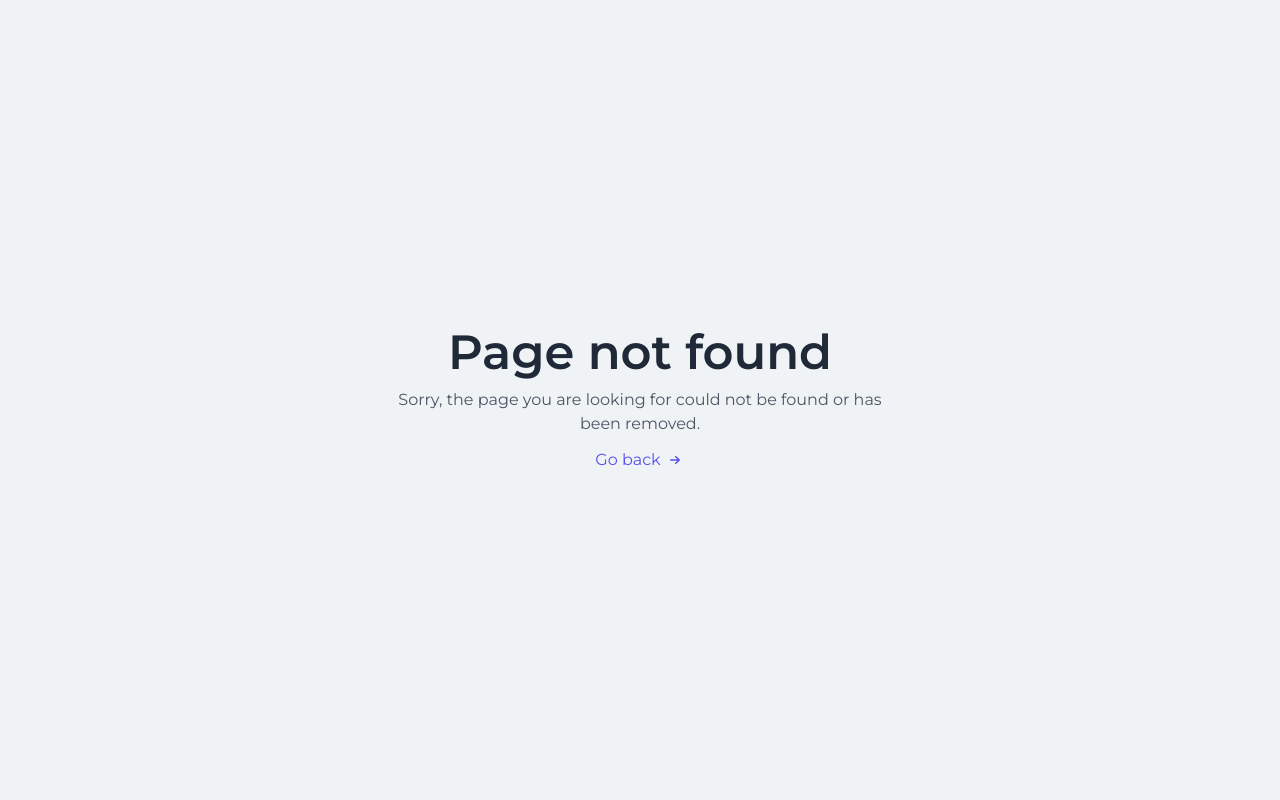
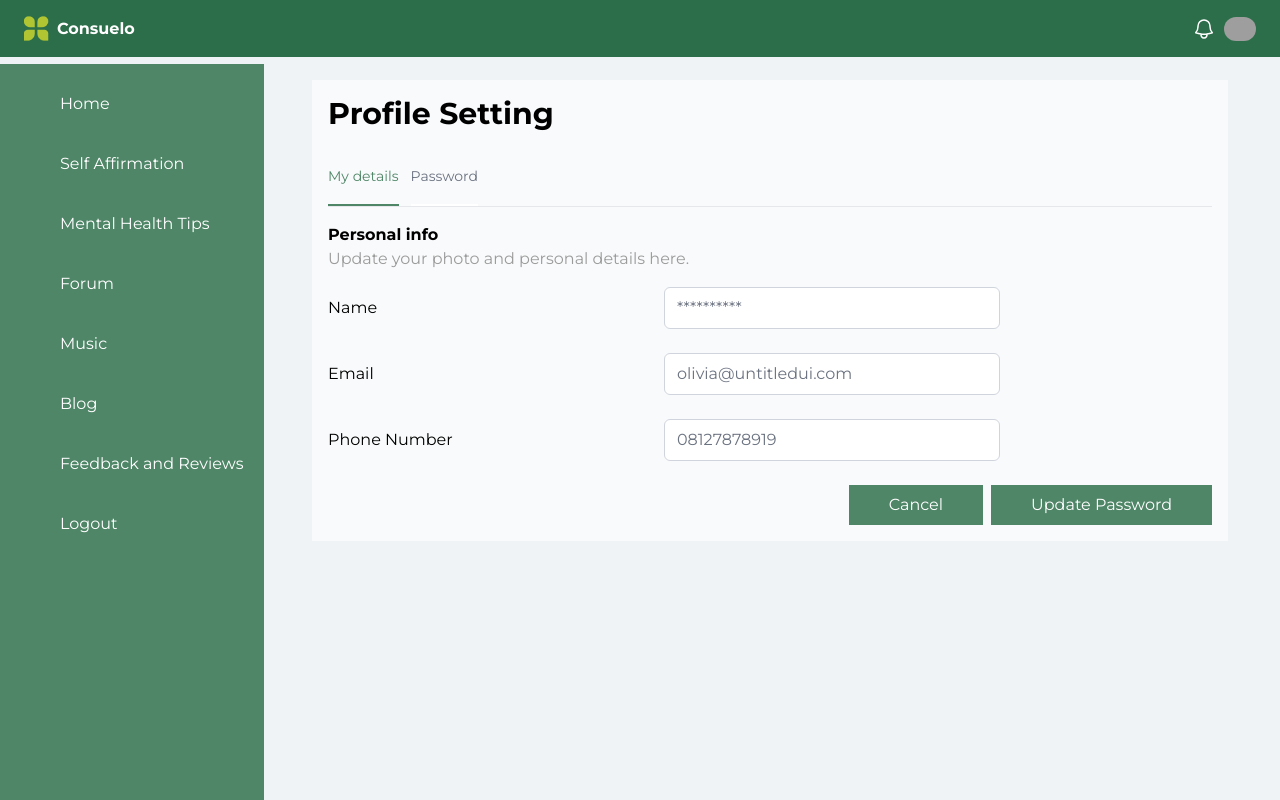
Before and after one commit to consuelo-th/consuelo-frontend, a React (Vite) app: page /me in a window 1280 px wide. Before the commit this address had no page. Built offline with nearby package versions, Linux system fonts and the light colour scheme; grey boxes are pictures that could not be loaded; a web font is replaced by a local one.

Commit message:
add profile page

```diff
--- a/src/App.jsx
+++ b/src/App.jsx
@@ -1,6 +1,8 @@
 import React from 'react';
 import { Routes, Route } from "react-router-dom";
 import './App.css';
+import Blog from './pages/Blog';
+import Blogs from './pages/AllBlogs';
 import Home from './pages/Home';
 import Landing from './pages/Landing';
 import Layout from './layout/Layout';
@@ -8,8 +10,7 @@ import NoPage from './pages/NoPage';
 import SelfAffirmation from './pages/SelfAffirmation';
 import MentalHealthTips from './pages/MentalHealthTips';
 import Forum from './pages/Forum';
-import Blog from './pages/Blog';
-import Blogs from './pages/AllBlogs';
+import Profile from './pages/Profile';
 
 function App() {
 
@@ -26,7 +27,8 @@ function App() {
           <Route path="blog/:id" element={<Blog />}/>
           <Route path="community" />
         </Route>
-        <Route path="/profile"/>
+
+        <Route path="/me" element={<Profile />}/>
         <Route path="*" element={<NoPage />} />
       </Routes>
   )
--- a/src/components/Header.jsx
+++ b/src/components/Header.jsx
@@ -1,5 +1,6 @@
 import { useState, useRef, useEffect } from "react";
 import Notification from "./Notification";
+import { Link } from "react-router-dom";
 
 
 export default () => {
@@ -26,13 +27,13 @@ export default () => {
                     { showNotification && <Notification /> }
                 </div>
 
-                <div className="">
+                <Link to="/me">
                     <img
                         src="https://randomuser.me/api/portraits/men/46.jpg"
                         className="rounded-full cursor-pointer"
                         width={32}
                     />
-                </div>
+                </Link>
             </div>
         </div>
     )
--- a/src/components/SideBar.jsx
+++ b/src/components/SideBar.jsx
@@ -1,19 +1,20 @@
 import React from 'react';
 import {navigation} from '../data'
-import { Link } from 'react-router-dom';
+import { Link, useLocation } from 'react-router-dom';
 
 const SideBar = () => {
 
+    const location = useLocation().pathname;
     const active = ' border-primary-70 bg-primary-10 text-primary-60';
     const inactive = ' border-transparent text-white hover:border-primary-70 hover:bg-primary-10 hover:text-primary-60';
-
     return (
             <div className='h-screen w-fit bg-primary-50 py-4'>
                 <ul className='flex flex-col justify-between items-start gap-3'>
                     {
                         navigation.map((nav, idx) => {
                             return (
-                                <li key={nav.id} className={`transition duration-700 ease-in-out py-3 px-5 w-full border-l-8 cursor-pointer ${+ idx === 0 ? active : inactive}` }>
+                                <li key={nav.id} className={`transition duration-700 ease-in-out py-3 px-5 w-full border-l-8 cursor-pointer ${+ location === nav.path ? active : inactive}` }>
+
                                     <Link to={nav.path}>
                                         <div className='flex gap-2 items-center'>
                                             <svg xmlns="http://www.w3.org/2000/svg" fill="none" viewBox="0 0 24 24" strokeWidth={1.5} stroke="currentColor" className="w-6 h-6">
--- /dev/null
+++ b/src/components/common.jsx/Input.jsx
@@ -0,0 +1,18 @@
+import React from 'react';
+
+const Input = ({ label, name, error, ...rest}) => {
+    return (
+        <div className="flex gap-5 justify-between items-center max-w-2xl">
+            <label  htmlFor={name}>{label}</label>
+            <input
+                {...rest}
+                name={name}
+                id={name}
+                className="focus:ring-0 border-gray-300 px-3 py-2 rounded-md outline-none focus:border-gray-300 focus:shadow-md w-1/2"
+            />
+            {error && <div className="alert alert-danger">{error}</div>}
+        </div>
+     );
+}
+
+export default Input;
--- a/src/layout/Layout.jsx
+++ b/src/layout/Layout.jsx
@@ -4,7 +4,7 @@ import Header from '../components/Header';
 import SideBar from '../components/SideBar';
 
 
-const Layout = () => {
+const Layout = ({children}) => {
     return (
         <div className='dashboard-layout'>
             <header className='dashboard-header fixed z-10'>
@@ -14,7 +14,8 @@ const Layout = () => {
                 <SideBar />
             </nav>
             <main className='dashboard-main mt-20 px-5'>
-                <Outlet />
+            <Outlet />
+            {children && <div>{children}</div>}
             </main>
         </div>
      );
--- /dev/null
+++ b/src/pages/Profile.jsx
@@ -0,0 +1,86 @@
+import { useState } from 'react';
+import Button from '../components/common.jsx/button';
+import Input from '../components/common.jsx/Input';
+import Layout from '../layout/Layout';
+
+const Profile = () => {
+    const tabItems = ["My details", "Password"];
+    const [selectedItem, setSelectedItem] = useState(0);
+    return (
+        <Layout>
+            <div className='bg-[#F9FAFB] p-4'>
+                <h1 className='heading-4'>Profile Setting</h1>
+
+
+                <ul role="tablist" className="max-w-screen-xl mx-auto border-b flex items-center gap-x-3 overflow-x-auto text-sm">
+                    {
+                        tabItems.map((item, idx) => (
+                            <li key={item} className={`py-2 border-b-2 ${selectedItem == idx ? "border-primary-50 text-primary-50" : "border-white text-gray-500"}`}>
+                                <button
+                                    role="tab"
+                                    aria-selected={selectedItem == idx ? true : false}
+                                    aria-controls={`tabpanel-${idx + 1}`}
+                                    className="py-2.5 rounded-lg duration-150 hover:primary-50 hover:bg-gray-50 active:bg-gray-100 font-medium"
+                                    onClick={() => setSelectedItem(idx)}
+                                >
+                                    {item}
+                                </button>
+                            </li>
+                        ))
+                    }
+                </ul>
+
+
+                {
+                    tabItems[selectedItem] === 'Password' && (
+                        <div className='mt-4'>
+                            <h2 className='font-bold '>Password</h2>
+                            <p className='text-gray-10'>Please update your password settings here</p>
+
+                            <form action="/" className='mt-4 space-y-6'>
+                                <Input name={'currentPassword'} type="password" label="Current password" placeholder="**********"/>
+                                <Input name={'newPassword'} type="password" label="New Password" placeholder="**********"/>
+                                <Input name={'confirmNewPassword'} type="password" label="Confirm password" placeholder="**********"/>
+
+                                <div className='flex justify-end gap-2'>
+                                    <Button size="" variant='light'>
+                                        Cancel
+                                    </Button>
+                                    <Button size="" variant='light'>
+                                        Update Password
+                                    </Button>
+                                </div>
+                            </form>
+                        </div>
+                    )
+                }
+
+                {
+                    tabItems[selectedItem] === 'My details' && (
+                        <div className='mt-4'>
+                            <h2 className='font-bold '>Personal info</h2>
+                            <p className='text-gray-10'>Update your photo and personal details here.</p>
+
+                            <form action="/" className='mt-4 space-y-6'>
+                                <Input name={'name'} type="text" label="Name" placeholder="**********" count={2}/>
+                                <Input name={'email'} type="email" label="Email" placeholder="olivia@untitledui.com"/>
+                                <Input name={'phone'} type="text" label="Phone Number" placeholder="08127878919"/>
+
+                                <div className='flex justify-end gap-2'>
+                                    <Button size="" variant='light'>
+                                        Cancel
+                                    </Button>
+                                    <Button size="" variant='light'>
+                                        Update Password
+                                    </Button>
+                                </div>
+                            </form>
+                        </div>
+                    )
+                }
+            </div>
+        </Layout>
+     );
+}
+
+export default Profile;
--- a/src/pages/SelfAffirmation.jsx
+++ b/src/pages/SelfAffirmation.jsx
@@ -17,15 +17,15 @@ const SelfAffirmation = () => {
                             <div className='w-36 h-36 border-2 border-primary-70 rounded-full absolute -top-20 -left-24'>1</div>
                             <div className='w-36 h-36 border-2 border-primary-70 rounded-full absolute -top-32 -left-10'>2</div>
                         </div>
-                        <p class="leading-relaxed mb-6">Synth chartreuse iPhone lomo cray raw denim brunch everyday carry neutra before they sold out fixie 90's microdosing. Tacos pinterest fanny pack venmo, post-ironic heirloom try-hard pabst authentic iceland.
+                        <p className="leading-relaxed mb-6">Synth chartreuse iPhone lomo cray raw denim brunch everyday carry neutra before they sold out fixie 90's microdosing. Tacos pinterest fanny pack venmo, post-ironic heirloom try-hard pabst authentic iceland.
                         </p>
                     </div>
                     <div className="h-full bg-affirmation-bg p-8 rounded">
-                        <p class="leading-relaxed mb-6">Synth chartreuse iPhone lomo cray raw denim brunch everyday carry neutra before they sold out fixie 90's microdosing. Tacos pinterest fanny pack venmo, post-ironic heirloom try-hard pabst authentic iceland.
+                        <p className="leading-relaxed mb-6">Synth chartreuse iPhone lomo cray raw denim brunch everyday carry neutra before they sold out fixie 90's microdosing. Tacos pinterest fanny pack venmo, post-ironic heirloom try-hard pabst authentic iceland.
                         </p>
                     </div>
                     <div className="h-full bg-affirmation-bg p-8 rounded">
-                        <p class="leading-relaxed mb-6">Synth chartreuse iPhone lomo cray raw denim brunch everyday carry neutra before they sold out fixie 90's microdosing. Tacos pinterest fanny pack venmo, post-ironic heirloom try-hard pabst authentic iceland.
+                        <p className="leading-relaxed mb-6">Synth chartreuse iPhone lomo cray raw denim brunch everyday carry neutra before they sold out fixie 90's microdosing. Tacos pinterest fanny pack venmo, post-ironic heirloom try-hard pabst authentic iceland.
                         </p>
                     </div>
 
@@ -36,15 +36,15 @@ const SelfAffirmation = () => {
                 <h2 className='font-bold text-primary-110 mb-2'>Last week</h2>
                 <div className='flex justify-between items-center gap-2'>
                     <div className="h-full bg-affirmation-bg p-8 rounded">
-                        <p class="leading-relaxed mb-6">Synth chartreuse iPhone lomo cray raw denim brunch everyday carry neutra before they sold out fixie 90's microdosing. Tacos pinterest fanny pack venmo, post-ironic heirloom try-hard pabst authentic iceland.
+                        <p className="leading-relaxed mb-6">Synth chartreuse iPhone lomo cray raw denim brunch everyday carry neutra before they sold out fixie 90's microdosing. Tacos pinterest fanny pack venmo, post-ironic heirloom try-hard pabst authentic iceland.
                         </p>
                     </div>
                     <div className="h-full bg-affirmation-bg p-8 rounded">
-                        <p class="leading-relaxed mb-6">Synth chartreuse iPhone lomo cray raw denim brunch everyday carry neutra before they sold out fixie 90's microdosing. Tacos pinterest fanny pack venmo, post-ironic heirloom try-hard pabst authentic iceland.
+                        <p className="leading-relaxed mb-6">Synth chartreuse iPhone lomo cray raw denim brunch everyday carry neutra before they sold out fixie 90's microdosing. Tacos pinterest fanny pack venmo, post-ironic heirloom try-hard pabst authentic iceland.
                         </p>
                     </div>
                     <div className="h-full bg-affirmation-bg p-8 rounded">
-                        <p class="leading-relaxed mb-6">Synth chartreuse iPhone lomo cray raw denim brunch everyday carry neutra before they sold out fixie 90's microdosing. Tacos pinterest fanny pack venmo, post-ironic heirloom try-hard pabst authentic iceland.
+                        <p className="leading-relaxed mb-6">Synth chartreuse iPhone lomo cray raw denim brunch everyday carry neutra before they sold out fixie 90's microdosing. Tacos pinterest fanny pack venmo, post-ironic heirloom try-hard pabst authentic iceland.
                         </p>
                     </div>
 
@@ -55,15 +55,15 @@ const SelfAffirmation = () => {
                 <h2 className='font-bold text-primary-110 mb-2'>Last month</h2>
                 <div className='flex justify-between items-center gap-2'>
                     <div className="h-full bg-affirmation-bg p-8 rounded">
-                        <p class="leading-relaxed mb-6">Synth chartreuse iPhone lomo cray raw denim brunch everyday carry neutra before they sold out fixie 90's microdosing. Tacos pinterest fanny pack venmo, post-ironic heirloom try-hard pabst authentic iceland.
+                        <p className="leading-relaxed mb-6">Synth chartreuse iPhone lomo cray raw denim brunch everyday carry neutra before they sold out fixie 90's microdosing. Tacos pinterest fanny pack venmo, post-ironic heirloom try-hard pabst authentic iceland.
                         </p>
                     </div>
                     <div className="h-full bg-affirmation-bg p-8 rounded">
-                        <p class="leading-relaxed mb-6">Synth chartreuse iPhone lomo cray raw denim brunch everyday carry neutra before they sold out fixie 90's microdosing. Tacos pinterest fanny pack venmo, post-ironic heirloom try-hard pabst authentic iceland.
+                        <p className="leading-relaxed mb-6">Synth chartreuse iPhone lomo cray raw denim brunch everyday carry neutra before they sold out fixie 90's microdosing. Tacos pinterest fanny pack venmo, post-ironic heirloom try-hard pabst authentic iceland.
                         </p>
                     </div>
                     <div className="h-full bg-affirmation-bg p-8 rounded">
-                        <p class="leading-relaxed mb-6">Synth chartreuse iPhone lomo cray raw denim brunch everyday carry neutra before they sold out fixie 90's microdosing. Tacos pinterest fanny pack venmo, post-ironic heirloom try-hard pabst authentic iceland.
+                        <p className="leading-relaxed mb-6">Synth chartreuse iPhone lomo cray raw denim brunch everyday carry neutra before they sold out fixie 90's microdosing. Tacos pinterest fanny pack venmo, post-ironic heirloom try-hard pabst authentic iceland.
                         </p>
                     </div>
 
--- a/tailwind.config.cjs
+++ b/tailwind.config.cjs
@@ -38,6 +38,7 @@ module.exports = {
         'error-border': '#BF5E5E',
         'affirmation-bg': '#E6F6ED',
         'gray-10': '#9B9B9B',
+        'gray-300': '#D0D5DD',
         'error': '#BF5E5E'
 
       },
```
Also changed, not shown: src/data.js (+8 -8 lines).
